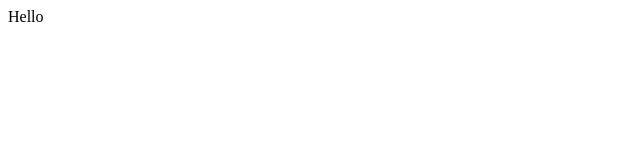
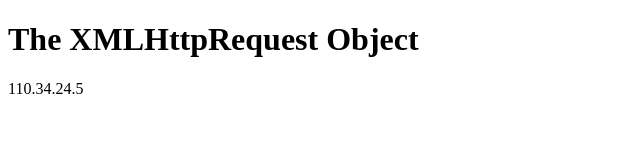
Before and after one commit to soragh/soragh.github.io, a plain HTML site: page index.html in a window 1280 px wide. Shown: the whole page, without its empty margins (0-640 px from the left). Drawn offline with Linux system fonts and the light colour scheme.

Commit message:
Git Repos

```diff
--- a/index.html
+++ b/index.html
@@ -1 +1,25 @@
-Hello
+<!DOCTYPE html>
+<html>
+<body>
+
+<h1>The XMLHttpRequest Object</h1>
+
+
+<p id="demo"></p>
+
+<script>
+    loadDoc();
+function loadDoc() {
+  var xhttp = new XMLHttpRequest();
+  xhttp.onreadystatechange = function() {
+    if (this.readyState == 4 && this.status == 200) {
+      document.getElementById("demo").innerHTML = this.responseText;
+    }
+  };
+  xhttp.open("GET", "ddns.txt", true);
+  xhttp.send();
+}
+</script>
+
+</body>
+</html>
```
Also changed, not shown: ddns.txt (added).
